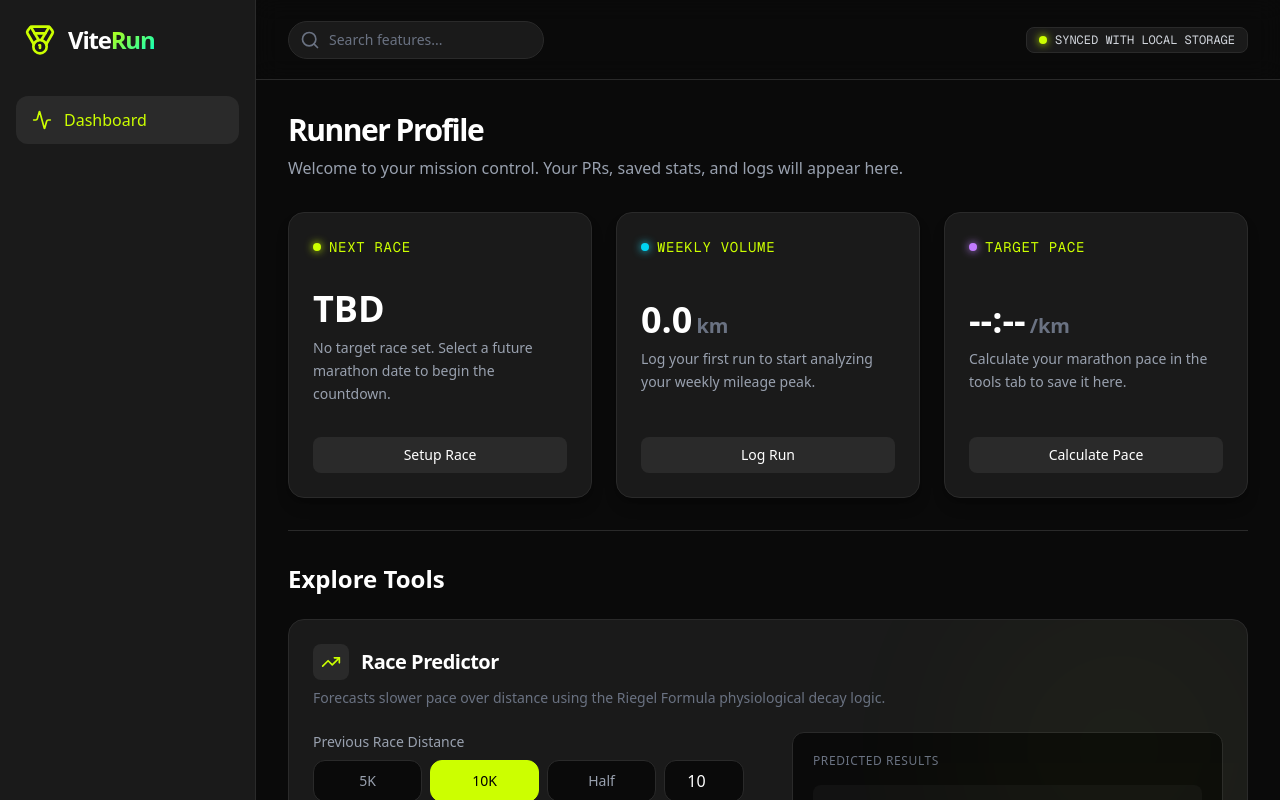
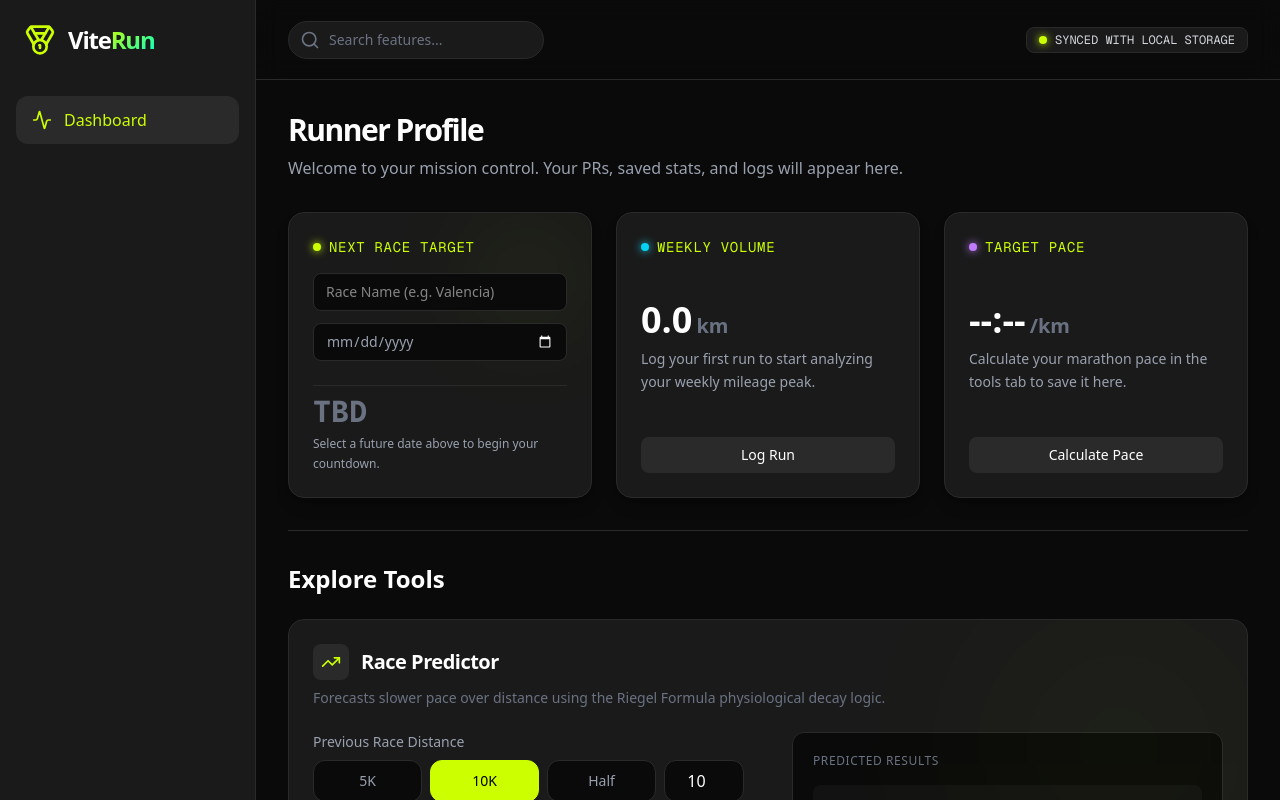
Before and after one commit to victorreverter/viterun, a Next.js app: page / in a window 1280 px wide. Shown: the top 800 px of the page. Built offline with nearby package versions, Linux system fonts and the light colour scheme.

Commit message:
Make functional Next Race feature

```diff
--- a/src/app/page.tsx
+++ b/src/app/page.tsx
@@ -4,6 +4,7 @@ import { PaceCalculator } from "@/components/calculators/PaceCalculator";
 import { RacePredictor } from "@/components/calculators/RacePredictor";
 import { BodyFatCalculator } from "@/components/calculators/BodyFatCalculator";
 import { HRZoneGenerator } from "@/components/calculators/HRZoneGenerator";
+import { NextRaceWidget } from "@/components/dashboard/NextRaceWidget";
 import { useSearchStore } from "@/store/useSearchStore";
 
 const CALCULATORS = [
@@ -29,17 +30,7 @@ export default function Home() {
 
       <div className="grid grid-cols-1 md:grid-cols-2 lg:grid-cols-3 gap-6">
         {/* Next Race Widget */}
-        <div className="bg-brand-surface border border-brand-surface-light hover:border-brand-lime/50 transition-colors rounded-2xl p-6 flex flex-col gap-4 shadow-lg shadow-black/20">
-            <h3 className="text-brand-lime font-mono text-sm tracking-wider flex items-center gap-2">
-              <span className="w-2 h-2 rounded-full bg-brand-lime shadow-[0_0_8px_#CCFF00]"></span>
-              NEXT RACE
-            </h3>
-            <div className="flex-1 flex flex-col justify-center py-4">
-                <div className="text-4xl font-bold text-white mb-2">TBD</div>
-                <p className="text-gray-400 text-sm leading-relaxed">No target race set. Select a future marathon date to begin the countdown.</p>
-            </div>
-            <button className="w-full py-2 bg-brand-surface-light hover:bg-white/10 text-white rounded-lg text-sm font-medium transition-colors">Setup Race</button>
-        </div>
+        <NextRaceWidget />
 
         {/* Weekly Volume Widget */}
         <div className="bg-brand-surface border border-brand-surface-light hover:border-brand-lime/50 transition-colors rounded-2xl p-6 flex flex-col gap-4 shadow-lg shadow-black/20">
--- /dev/null
+++ b/src/components/dashboard/NextRaceWidget.tsx
@@ -0,0 +1,84 @@
+"use client";
+
+import { useUserStore } from "@/store/useUserStore";
+
+export function NextRaceWidget() {
+    const { nextRaceName, nextRaceDate, updateField } = useUserStore();
+
+    // Math for countdown
+    const getDaysRemaining = () => {
+        if (!nextRaceDate) return null;
+        const today = new Date();
+        today.setHours(0, 0, 0, 0);
+
+        const target = new Date(nextRaceDate);
+        const diffTime = target.getTime() - today.getTime();
+        const diffDays = Math.ceil(diffTime / (1000 * 60 * 60 * 24));
+        return diffDays;
+    };
+
+    const daysRemaining = getDaysRemaining();
+    const isPast = daysRemaining !== null && daysRemaining < 0;
+
+    return (
+        <div className="bg-brand-surface border border-brand-surface-light hover:border-brand-lime/50 transition-colors rounded-2xl p-6 flex flex-col gap-4 shadow-lg shadow-black/20 relative overflow-hidden">
+            {/* Glow effect */}
+            <div className="absolute top-0 right-0 w-32 h-32 bg-brand-lime/5 blur-[50px] pointer-events-none rounded-full" />
+
+            <h3 className="text-brand-lime font-mono text-sm tracking-wider flex items-center justify-between gap-2 z-10">
+                <div className="flex items-center gap-2">
+                    <span className="w-2 h-2 rounded-full bg-brand-lime shadow-[0_0_8px_#CCFF00]"></span>
+                    NEXT RACE TARGET
+                </div>
+            </h3>
+
+            {/* Inputs always visible at the top */}
+            <div className="flex flex-col gap-3 z-10">
+                <input
+                    type="text"
+                    value={nextRaceName}
+                    onChange={(e) => updateField("nextRaceName", e.target.value)}
+                    placeholder="Race Name (e.g. Valencia)"
+                    className="w-full bg-brand-midnight rounded-lg border border-brand-surface-light px-3 py-2 text-white text-sm outline-none focus:border-brand-lime transition-colors"
+                />
+                <input
+                    type="date"
+                    value={nextRaceDate}
+                    onChange={(e) => updateField("nextRaceDate", e.target.value)}
+                    className="w-full bg-brand-midnight rounded-lg border border-brand-surface-light px-3 py-2 text-gray-400 text-sm outline-none focus:border-brand-lime transition-colors [color-scheme:dark]"
+                />
+            </div>
+
+            {/* Countdown Display Below */}
+            {daysRemaining !== null ? (
+                <div className="flex-1 flex flex-col justify-center pt-2 z-10 border-t border-brand-surface-light mt-2">
+                    {isPast ? (
+                        <>
+                            <div className="text-4xl font-bold text-gray-500 mb-1 font-mono tabular-nums tracking-tighter">
+                                DONE
+                            </div>
+                            <p className="text-gray-400 text-sm font-medium tracking-tight">
+                                {nextRaceName || "Race"} has finished!
+                            </p>
+                        </>
+                    ) : (
+                        <>
+                            <div className="text-5xl font-bold text-white mb-0 font-mono tabular-nums tracking-tighter leading-none">
+                                {daysRemaining}
+                                <span className="text-2xl text-gray-500 ml-2 font-sans tracking-normal">days</span>
+                            </div>
+                            <p className="text-brand-lime text-sm font-medium tracking-tight mt-2">
+                                Until {nextRaceName || "Race Day"}
+                            </p>
+                        </>
+                    )}
+                </div>
+            ) : (
+                <div className="flex-1 flex flex-col justify-center pt-2 z-10 border-t border-brand-surface-light mt-2">
+                    <div className="text-3xl font-bold text-gray-500 mb-1 font-mono">TBD</div>
+                    <p className="text-gray-400 text-xs leading-relaxed">Select a future date above to begin your countdown.</p>
+                </div>
+            )}
+        </div>
+    );
+}
--- a/src/store/useUserStore.ts
+++ b/src/store/useUserStore.ts
@@ -11,6 +11,10 @@ interface UserState {
     waist: number | '';
     hips: number | ''; // for females
     gender: 'male' | 'female';
+
+    // Target Next Race Tracker
+    nextRaceName: string;
+    nextRaceDate: string; // ISO String Date
 
     // Base Race times (e.g. 10k, HM) in minutes to predict full marathon
     baselineDistance: number | ''; // km
@@ -32,6 +36,9 @@ export const useUserStore = create<UserState>()(
             hips: '',
             gender: 'male',
 
+            nextRaceName: '',
+            nextRaceDate: '',
+
             baselineDistance: 10,
             baselineTime: 50,
 
```
